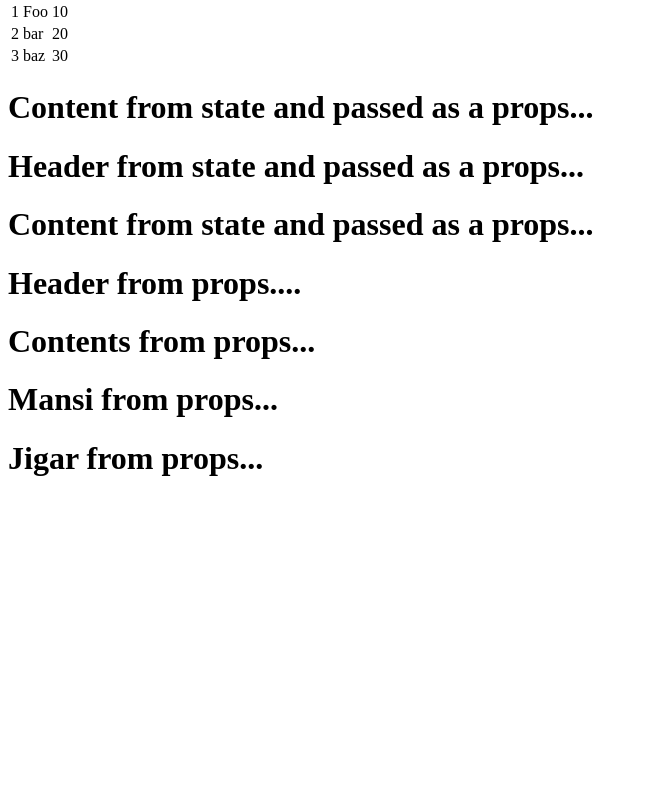
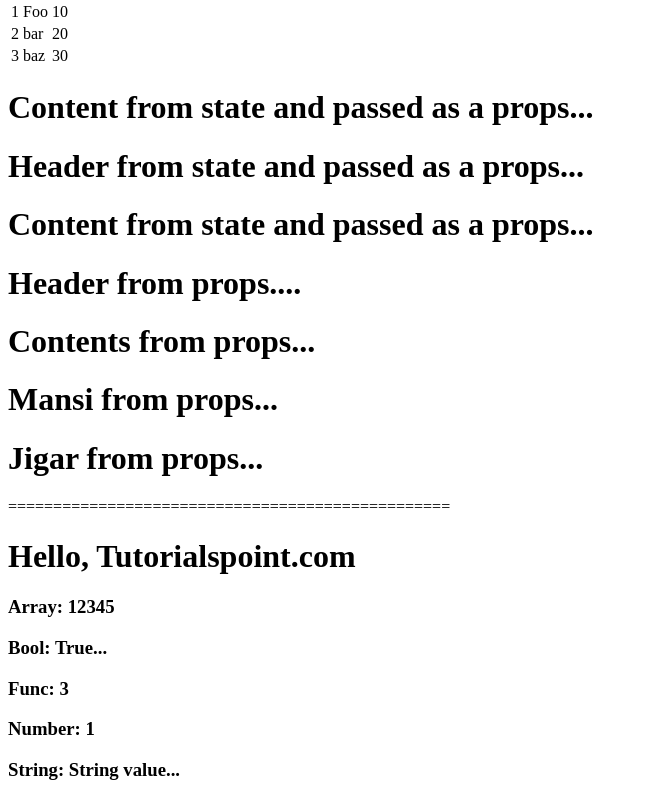
Before and after one commit to mansi-raja5/reactApp, a React app: page / in a window 1280 px wide. Shown: the part 510-1310 px from the top of the page, without its empty margins (0-647 px from the left). Before the commit the page ends 1008 px from the top, so only its background shows below. Built offline with nearby package versions, Linux system fonts and the light colour scheme.

Commit message:
validating props

```diff
--- a/App.jsx
+++ b/App.jsx
@@ -1,4 +1,6 @@
+import PropTypes from 'prop-types';
 import React from 'react';
+import ReactDOM from 'react-dom';
 
 class App extends React.Component{
 	constructor(props){
@@ -69,6 +71,13 @@
                 <h1>{this.props.mansiProp}</h1>
                 <h1>{this.props.jigarProp}</h1>
 
+                =================================================
+                <h1> Hello, {this.props.name} </h1>
+                <h3>Array: {this.props.propArray}</h3>
+                <h3>Bool: {this.props.propBool ? "True..." : "False..."}</h3>
+                <h3>Func: {this.props.propFunc(3)}</h3>
+                <h3>Number: {this.props.propNumber}</h3>
+                <h3>String: {this.props.propString}</h3>
 			</div>
 		);
 	}
@@ -106,9 +115,24 @@
 	}
 }
 
+App.propTypes = {
+    name: PropTypes.string,
+    propArray: PropTypes.array.isRequired,
+    propBool: PropTypes.bool.isRequired,
+    propFunc: PropTypes.func,
+    propNumber: PropTypes.number,
+    propString: PropTypes.string,
+};
 App.defaultProps = {
-	mansiProp: "Mansi from props...",
+    name: 'Tutorialspoint.com',
+    propArray: [1, 2, 3, 4, 5],
+    propBool: true,
+    propFunc: function(e) {
+        return e
+    },
+    propNumber: 1,
+    propString: "String value...",
+    mansiProp: "Mansi from props...",
     jigarProp:"Jigar from props..."
 }
-
 export default App;
--- a/main.js
+++ b/main.js
@@ -1,4 +1,5 @@
 import React from 'react';
+import PropTypes from 'prop-types';
 import ReactDOM from 'react-dom';
 import App from './App.jsx';
 
```
